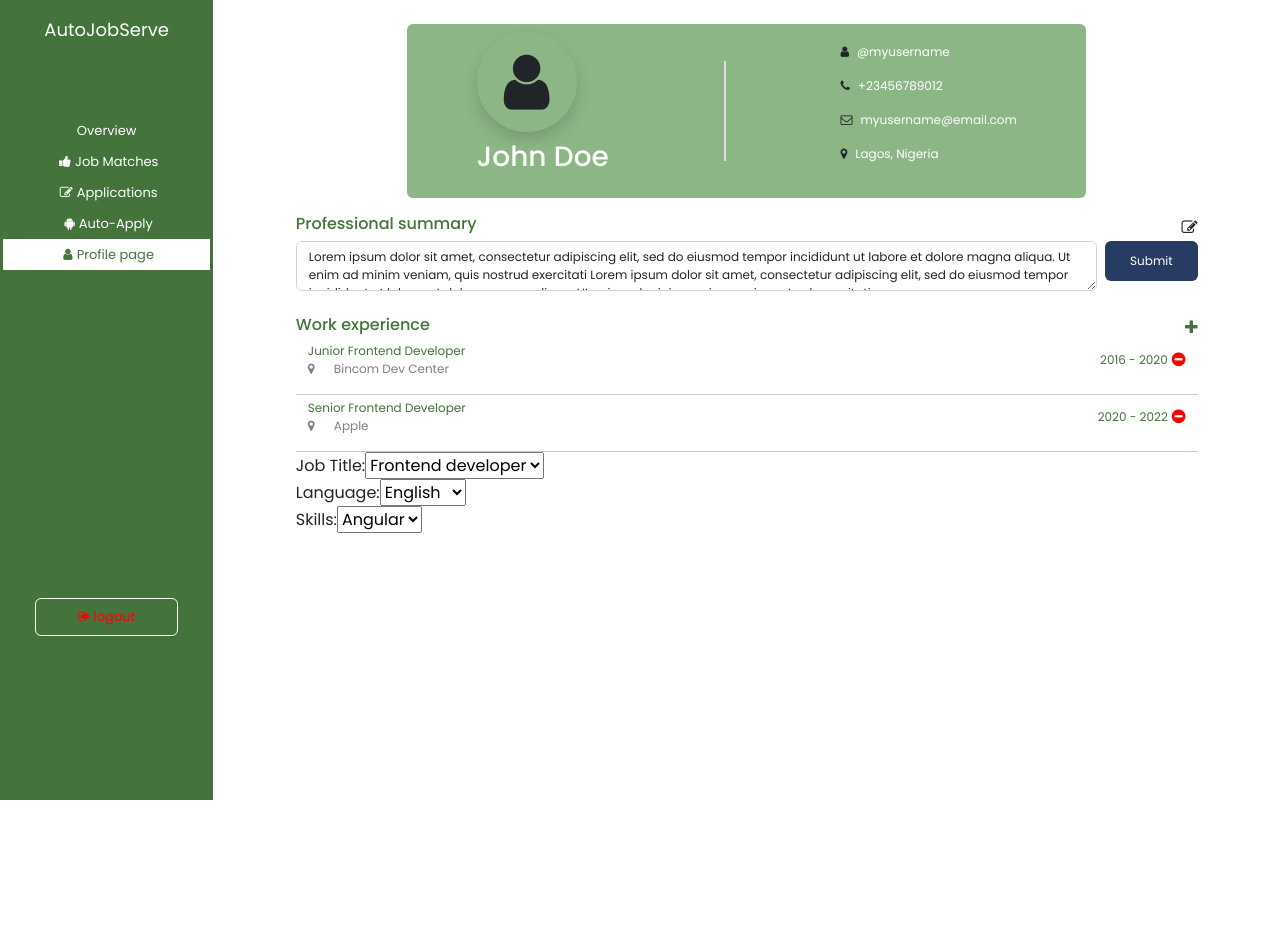
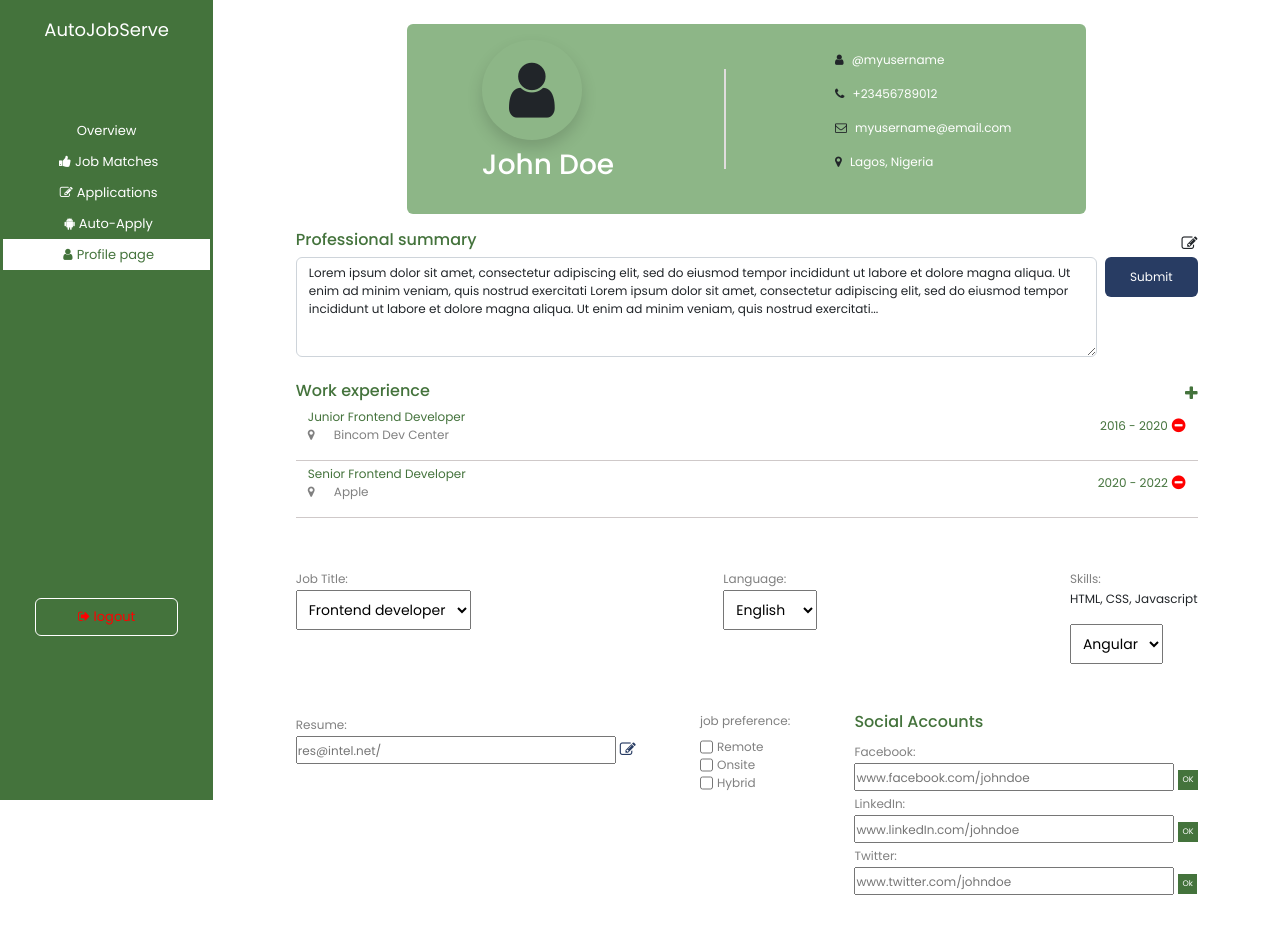
Before and after one commit to TheTeazz/jobFinder, an Angular app: page /Profile in a window 1280 px wide. Shown: the top 941 px of the page. Before the commit the page ends 800 px from the top, so only its background shows below. Built offline with nearby package versions, Linux system fonts and the light colour scheme.

Commit message:
finished the first draft of the profile page

```diff
--- a/src/app/components/profile-page/profile-page.component.css
+++ b/src/app/components/profile-page/profile-page.component.css
@@ -12,9 +12,7 @@
     background-color: rgba(0, 0, 0, .1);
     font-size: 12px;
 }
-button > i {
-    color: red;
-}
+
 
 
 /* profile information */
@@ -50,6 +48,7 @@ h6{
 }
 textarea{
     font-size: 12px;
+    min-height: 100px;
 }
 .submit{
     color: white;
@@ -57,6 +56,7 @@ textarea{
     font-size: 12px;
     background-color: #283C63;
 }
+
 
 
 /* work experience */
@@ -99,3 +99,36 @@ input::placeholder{
 .location{
     color: grey;
 }
+
+/* other job settings */
+label{
+    font-size: 12px;
+    color: grey;
+}
+.resumeBtn{
+    border: none;
+    background-color: transparent;
+    color: #283C63;
+}
+.facebook, .linkedin, .twitter{
+    font-size: 8px;
+    color: white;
+    background-color: #44733C;
+    border: none;
+}
+select{
+    font-size: 14px;
+}
+option{
+    font-size: 13px;
+}
+.changePassword{
+    font-size: 12px;
+    color: #283C63;
+}
+.saveBtn{
+    border: none;
+    font-size: 10px;
+    background-color: #283C63;
+    color: white;
+}
--- a/src/app/components/profile-page/profile-page.component.html
+++ b/src/app/components/profile-page/profile-page.component.html
@@ -14,7 +14,8 @@
     <div class="col-sm-10 col-11 p-3 p-sm-4 d-md-flex flex-column align-items-center">
 
         <!-- personal details column-->
-        <div class="personal-details d-flex flex-column flex-md-row justify-content-around align-items-center rounded p-2 col-md-8">
+        <div
+            class="personal-details d-flex flex-column flex-md-row justify-content-around align-items-center rounded p-3 col-md-8">
 
             <div class="mx-2">
                 <div class="profile-image shadow d-flex justify-content-center align-items-center mb-2">
@@ -44,13 +45,13 @@
         <div class="col-md-11 p-3">
 
             <!-- professional summary -->
-            <div class="summary">
+            <div class="">
                 <div class="d-flex justify-content-between align-items-center">
                     <h6>Professional summary</h6>
                     <i class="fa fa-pencil-square-o" aria-hidden="true"></i>
                 </div>
 
-                <div class="d-flex">
+                <div class="d-flex summary">
                     <textarea class="form-control me-2"
                         id="exampleFormControlTextarea1">Lorem ipsum dolor sit amet, consectetur adipiscing elit, sed do eiusmod tempor incididunt ut labore et dolore magna aliqua. Ut enim ad minim veniam, quis nostrud exercitati Lorem ipsum dolor sit amet, consectetur adipiscing elit, sed do eiusmod tempor incididunt ut labore et dolore magna aliqua. Ut enim ad minim veniam, quis nostrud exercitati...</textarea>
                     <input type="submit" value="Submit" class="submit py-1 px-3 text-center btn">
@@ -110,7 +111,8 @@
 
                     <div class="job-description">
                         <p class="role m-0">Junior Frontend Developer</p>
-                        <p class="location"><i class="fa fa-map-marker pe-3" aria-hidden="true"></i> Bincom Dev Center</p>
+                        <p class="location"><i class="fa fa-map-marker pe-3" aria-hidden="true"></i> Bincom Dev Center
+                        </p>
                     </div>
 
                     <div class=" d-flex">
@@ -136,10 +138,14 @@
             </div>
 
             <!-- other job settings -->
-            <div class="">
-                <div class="">
-                    <label for="job-title">Job Title: </label>
-                    <select name="" id="job-title">
+            <div class="mt-4">
+
+                <div class="d-md-flex justify-content-between">
+
+                    <!-- Job title edit -->
+                    <div class="mt-4">
+                        <label for="job-title">Job Title: </label><br>
+                        <select name="" id="job-title" class="p-2">
 
                             <option value="">Frontend developer</option>
                             <option value="">Backend developer</option>
@@ -149,10 +155,11 @@
                         </select>
                     </div>
 
-                <div class="">
-                    <label for="languages">Language: </label>
-                    <select name="" id="languages">
 
+                    <!-- languages edit -->
+                    <div class="mt-4">
+                        <label for="languages">Language: </label><br>
+                        <select name="" id="languages" class="p-2">
                             <option value="">English</option>
                             <option value="">French</option>
                             <option value="">Spanish</option>
@@ -161,10 +168,12 @@
                         </select>
                     </div>
 
-                <div class="">
+
+                    <!-- skills edit -->
+                    <div class="mt-4">
                         <label for="skills">Skills: </label>
-                    <select name="" id="skills">
-
+                        <p>HTML, CSS, Javascript</p>
+                        <select name="" id="skills" class="p-2">
                             <option value="">Angular</option>
                             <option value="">React</option>
                             <option value="">Python</option>
@@ -174,7 +183,75 @@
                     </div>
                 </div>
 
+
+                <div class="d-md-flex justify-content-between mt-4">
+
+
+                    <!-- resume edit-->
+                    <div class="mt-4">
+                        <label for="resume">Resume: </label><br>
+                        <input type="text" name="" placeholder="res@intel.net/" id="resume">
+                        <button class="resumeBtn ms-1"><i class="fa fa-pencil-square-o" aria-hidden="true"></i></button>
+                    </div>
+
+
+                    <!-- job preference edit -->
+                    <div class="d-md-flex flex-column align-items-start mt-4">
+
+                        <label for="job-type" class="mb-2">job preference:</label>
+
+                        <div class="job-type">
+                            <div class="d-flex">
+                                <input type="checkbox" name="" id="remote" class="me-1">
+                                <label for="remote">Remote</label>
+                            </div>
+                            <div class="d-flex">
+                                <input type="checkbox" name="" id="on-site" class="me-1">
+                                <label for="on-site">Onsite </label>
+                            </div>
+                            <div class="d-flex">
+
+                                <input type="checkbox" name="" id="hybrid" class="me-1">
+                                <label for="hybrid">Hybrid </label>
                             </div>
                         </div>
 
                     </div>
+
+
+                    <!-- socials edit -->
+                    <div class="socials mt-4 mb-0">
+                        <h6>Social Accounts</h6>
+                        <div class="">
+                            <label for="facebook" class="me-2">Facebook: </label><br>
+                            <input type="text" name="" placeholder="www.facebook.com/johndoe" id="facebook" class="me-1">
+                            <input type="submit" value="OK" class="facebook p-1">
+                        </div>
+
+
+                        <div class="">
+                            <label for="linkedin" class="me-2">LinkedIn: </label><br>
+                            <input type="text" name="" placeholder="www.linkedIn.com/johndoe" id="linkedin" class="me-1">
+                            <input type="submit" value="OK" class="linkedin p-1">
+                        </div>
+
+
+                        <div class="">
+                            <label for="twitter" class="me-2">Twitter: </label><br>
+                            <input type="text" name="" placeholder="www.twitter.com/johndoe" id="twitter" class="me-1">
+                            <input type="submit" value="Ok" class="twitter p-1">
+                        </div>
+                    </div>
+                </div>
+
+                <div class="mt-5 d-md-flex justify-content-around">
+                    <a href="http://" class="changePassword">change password</a>
+                    <button class="saveBtn p-3 rounded">Save changes</button>
+                </div>
+
+            </div>
+
+        </div>
+    </div>
+
+</div>
```
Lines whose indentation alone changed are shown as unchanged.
